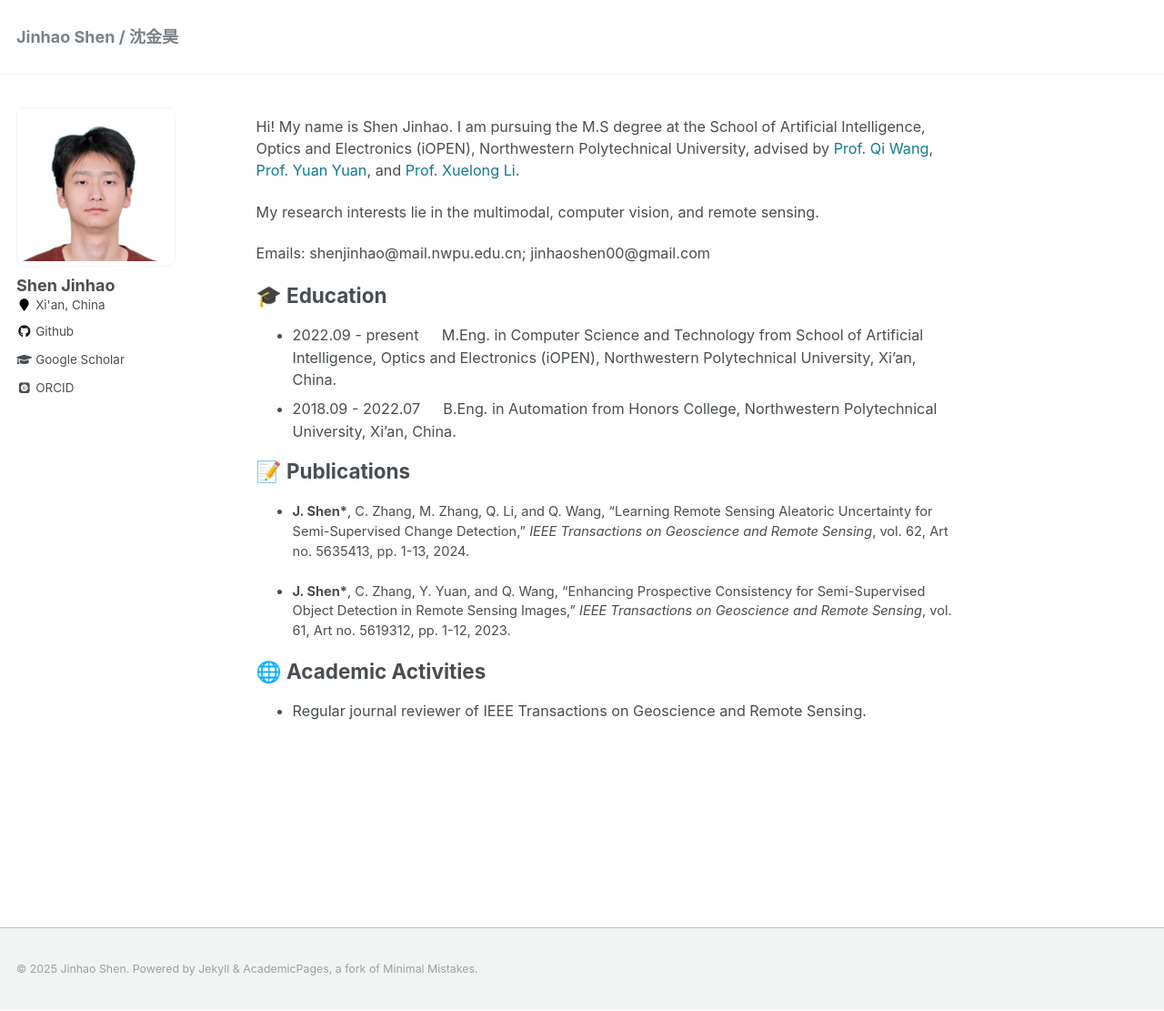
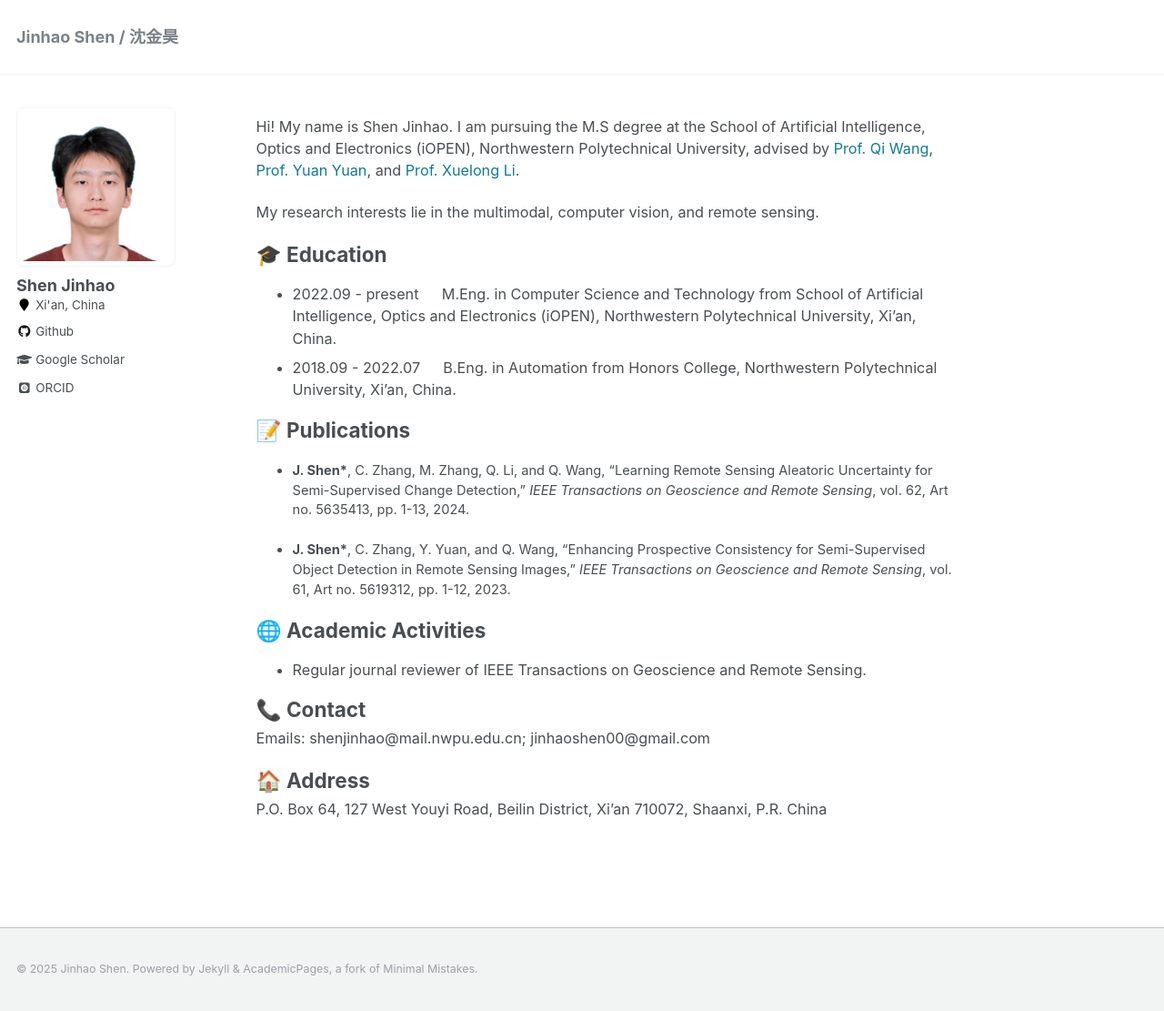
Before and after one commit to JinhaoShen/JinhaoShen.github.io, a Jekyll site: the page built from _pages/main.md, in a window 1280 px wide and 1111 px high. Shown: the whole window at 91% size. Built offline with Jekyll 4.4.1, drawn with Linux system fonts in a browser that asks for light colours; emoji names are drawn with the system emoji font; some web fonts are replaced.

Commit message:
250128v7

```diff
--- a/_pages/main.md
+++ b/_pages/main.md
@@ -29,13 +28,10 @@ Emails: shenjinhao@mail.nwpu.edu.cn; jinhaoshen00@gmail.com
 ### :globe_with_meridians: Academic Activities
 - Regular journal reviewer of IEEE Transactions on Geoscience and Remote Sensing.
 
-<!-- ## Contact
-### Email
-[firstname].[lastname]16 [at] imperial.ac.uk
 
-### Address
-Office 617 \
-Huxley Building \
-180 Queen's Gate, South Kensington \
-London SW7 2AZ \
-UK -->
+### :telephone_receiver: Contact
+Emails: shenjinhao@mail.nwpu.edu.cn; jinhaoshen00@gmail.com
+
+
+### :house: Address
+P.O. Box 64, 127 West Youyi Road, Beilin District, Xi'an 710072, Shaanxi, P.R. China
```
Also changed, not shown: other parts of _pages/main.md (+0 -1 lines).
